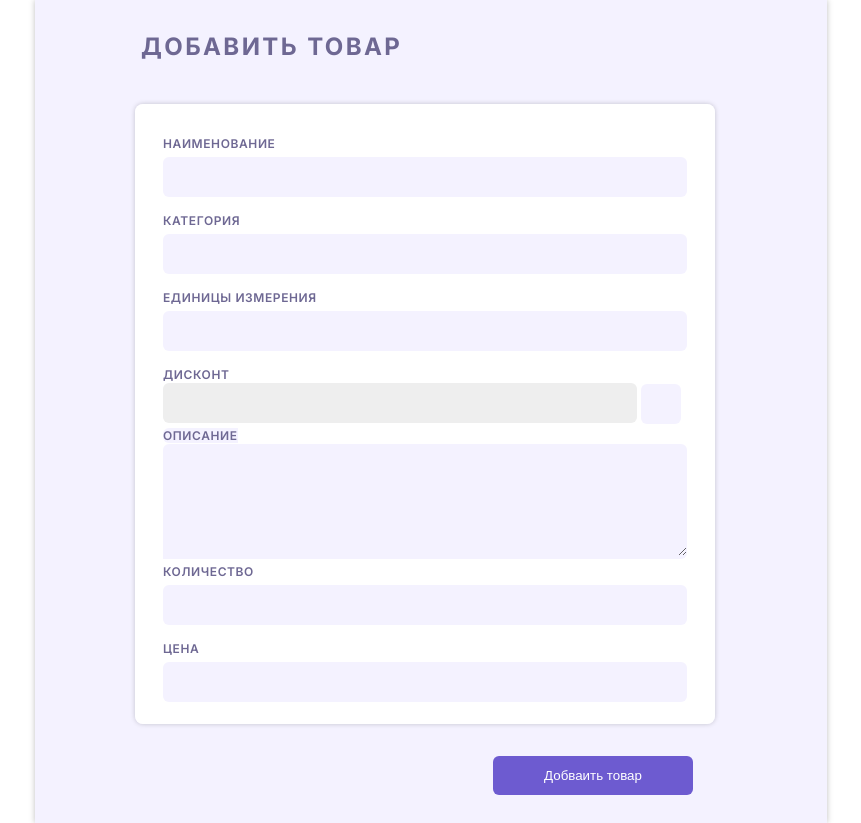
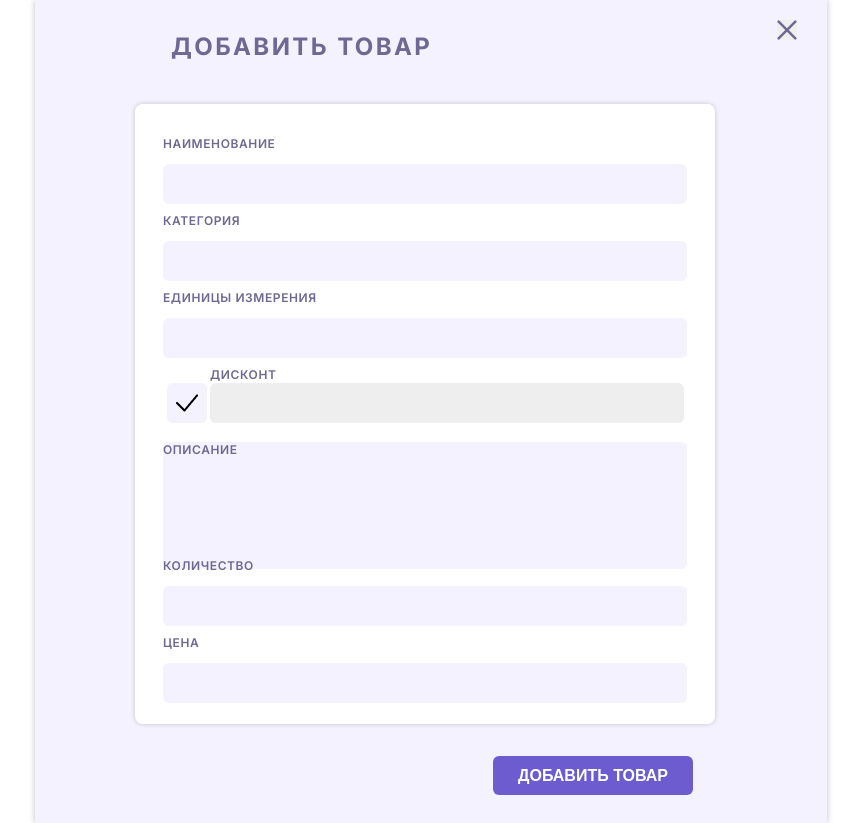
Before and after one commit to KristyKostyor/Project-CRM, a plain HTML site: page index.html in a window 1280 px wide. Shown: the whole page, without its empty margins (65-926 px from the left). Drawn offline with Linux system fonts and the light colour scheme.

Commit message:
fixed🐱

```diff
--- a/index.html
+++ b/index.html
@@ -11,11 +11,19 @@
 
 <body>
     <section class="modal">
-        <div class="conainer">
-            <h2 class="modal__title">Добавить товар</h2>
+        <div class="container">
+            <h1 class="modal__title">Добавить товар</h1>
+                                    <button class="form__button__cancel">
+                            <svg width="24" height="24" viewBox="0 0 24 24" fill="none" xmlns="http://www.w3.org/2000/svg">
+<path d="M2 2L22 22" stroke="#6E6893" stroke-width="3" stroke-linecap="round"/>
+<path d="M2 22L22 2" stroke="#6E6893" stroke-width="3" stroke-linecap="round"/>
+</svg>
+
+                        </button>
             <div class="form">
-                <form action="form-modal">
+                <form  id="form-modal" action="https://jsonplaceholder.typicode.com/posts" method="POST">
                     <fieldset class="form__size">
+
                         <label class="form__name form__label__style" for="name">Наименование
                             <input class="form__style__input" type="text" name="name" id="name">
                         </label>
@@ -44,7 +52,7 @@
                             <input class="form__style__input" type="text" name="price" id="price">
                         </label>
                     </fieldset>
-                    <button class="form__button" type="submit">Добваить товар</button>
+                    <button class="form__button" type="submit">Добавить товар</button>
                 </form>
             </div>
         </div>
--- a/style/form.css
+++ b/style/form.css
@@ -18,14 +18,15 @@
 
 .form__label__style {
     font-weight: 600;
+
     font-size: 12px;
     line-height: 15px;
     letter-spacing: 0.05em;
     text-transform: uppercase;
     color: #6E6893;
-    margin-top: 20px;
+    margin-top: 19px;
+
 }
-
 
 
 
@@ -35,8 +36,7 @@
     border-radius: 6px;
     border-style: none;
     background-color: #F4F2FF;
-    color: #6E6893;
-    margin: 5px 0 12px 0;
+    margin: 12px 0 5px 0;
 }
 
 .form__style__discount {
@@ -45,12 +45,9 @@
     border-radius: 6px;
     border-style: none;
     background-color: #EEEEEE;
+    display: inline-block;
+    vertical-align: middle;
 }
-
-.form__discount {
-    margin: 0;
-    padding: 0;
-    }
 
 .form__style__check {
     width: 40px;
@@ -58,6 +55,44 @@
     background: #F4F2FF;
     border-radius: 6px;
     border-style: none;
+    margin-top: 20px;
+
+}
+
+
+
+
+.form__style__check {
+    width: 40px;
+    background-color: #f4f2ff;
+    border-radius: 8px;
+    border: none;
+    cursor: pointer;
+    display: inline-block;
+
+    -webkit-appearance: none;
+    appearance: none;
+    float: left;
+
+}
+
+.form__style__check::before {
+    content: '';
+    display: inline-block;
+    width: 40px;
+    height: 40px;
+    background: url('../img/cheked.png');
+}
+
+
+.form__description {
+    width: 524px;
+    display: block;
+    height: 112px;
+    background: #F4F2FF;
+    border-radius: 6px;
+    border-style: none;
+    resize: none;
 }
 
 .form__button {
@@ -70,37 +105,18 @@
     border-radius: 6px;
     color: white;
     border-style: none;
+    cursor: pointer;
+    font-weight: 600;
+    font-size: 16px;
+    line-height: 19px;
+    text-transform: uppercase;
 }
 
-.label {
-    padding: 15px;
-}
-
-.form__style__check[type="checkbox"] {
-    display: none;
-}
-
-.form__discount::after {
-    content: " ";
-    color: #000;
-    display: inline-block;
-    position: relative;
-    text-align: center;
-    width: 40px;
-    height: 40px;
-    background: #F4F2FF;
-    border-radius: 6px;
-    vertical-align: middle;
-}
-
-.form__style__check:checked {
-    color: black;
-}
-
-.form__description {
-    width: 524px;
-    height: 112px;
-    background: #F4F2FF;
-    border-radius: 6px;
+.form__button__cancel {
+    position: absolute;
+    width: 20px;
+    height: 20px;
+    left: 742px;
+    top: 20px;
     border-style: none;
 }
```
Also changed, not shown: img/cheked.png (added), style/modal.css (line endings or trailing spaces).
